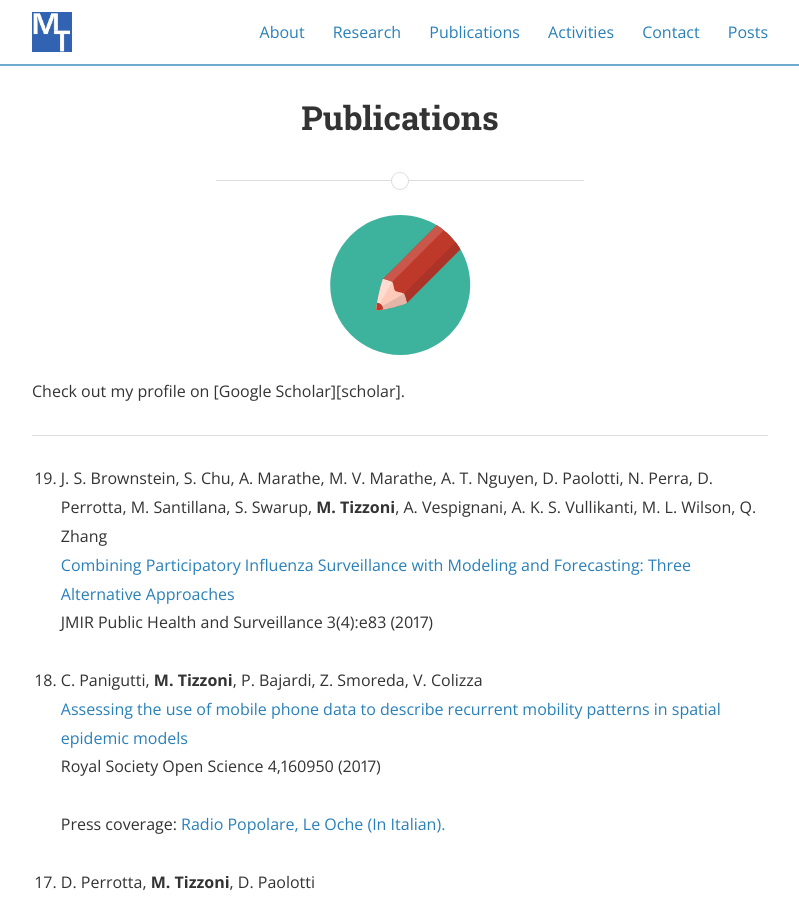
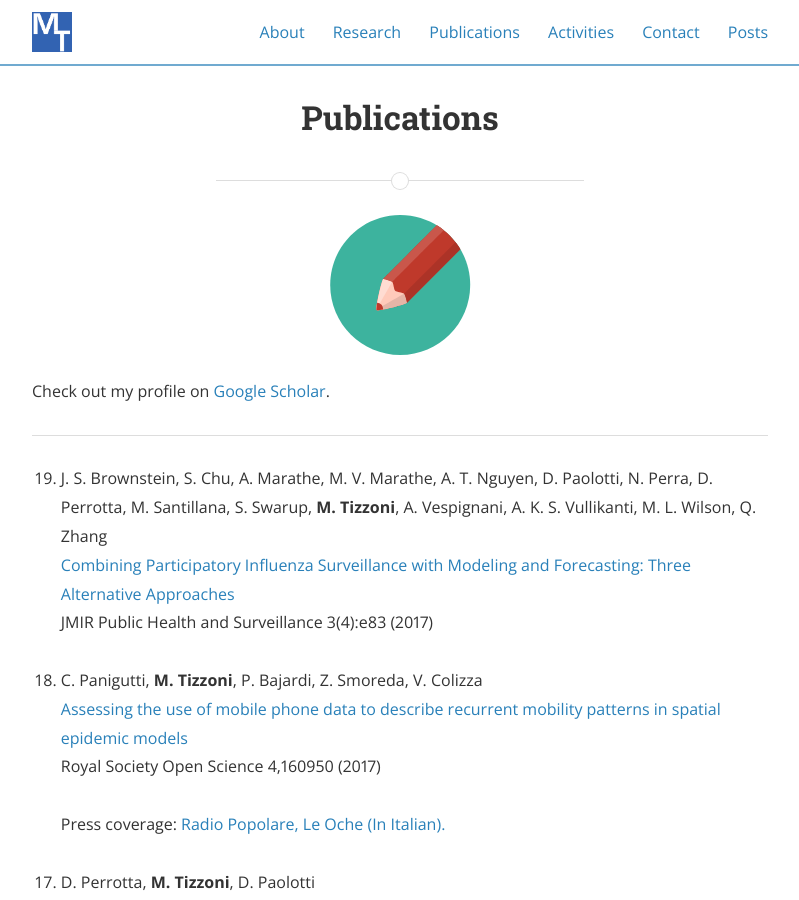
Before and after one commit to micheletizzoni/micheletizzoni.github.io, a Jekyll site: the page built from 3_publications.md, in a window 1280 px wide and 900 px high. Shown: the whole window, without its empty margins (240-1039 px from the left). Built offline with Jekyll 4.4.1, drawn with Linux system fonts in a browser that asks for light colours; nearby versions of some CDN libraries; some of the changed lines change nothing that is shown.

Commit message:
Fixed links

```diff
--- a/3_publications.md
+++ b/3_publications.md
@@ -7,7 +7,7 @@ permalink: /publications/
 <img src="{{ site.baseurl }}/assets/icons/pencil.svg" title="Research Logo" class="profile" height="148" width="148">
 
 
-Check out my profile on [Google Scholar][scholar].
+Check out my profile on [Google Scholar](https://scholar.google.it/citations?user=92m8xL8AAAAJ&hl=it).
 
 <hr>
 
```
